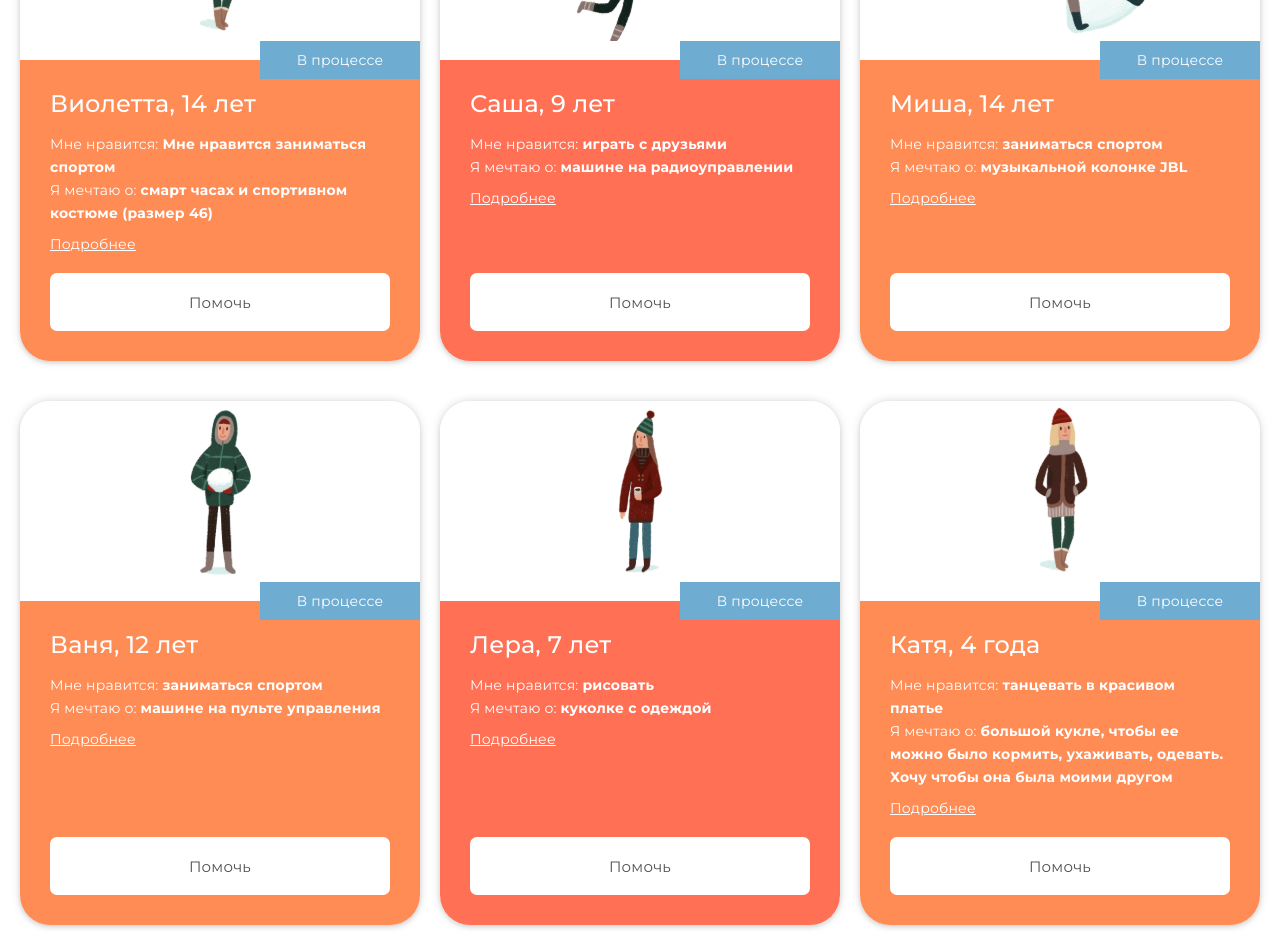
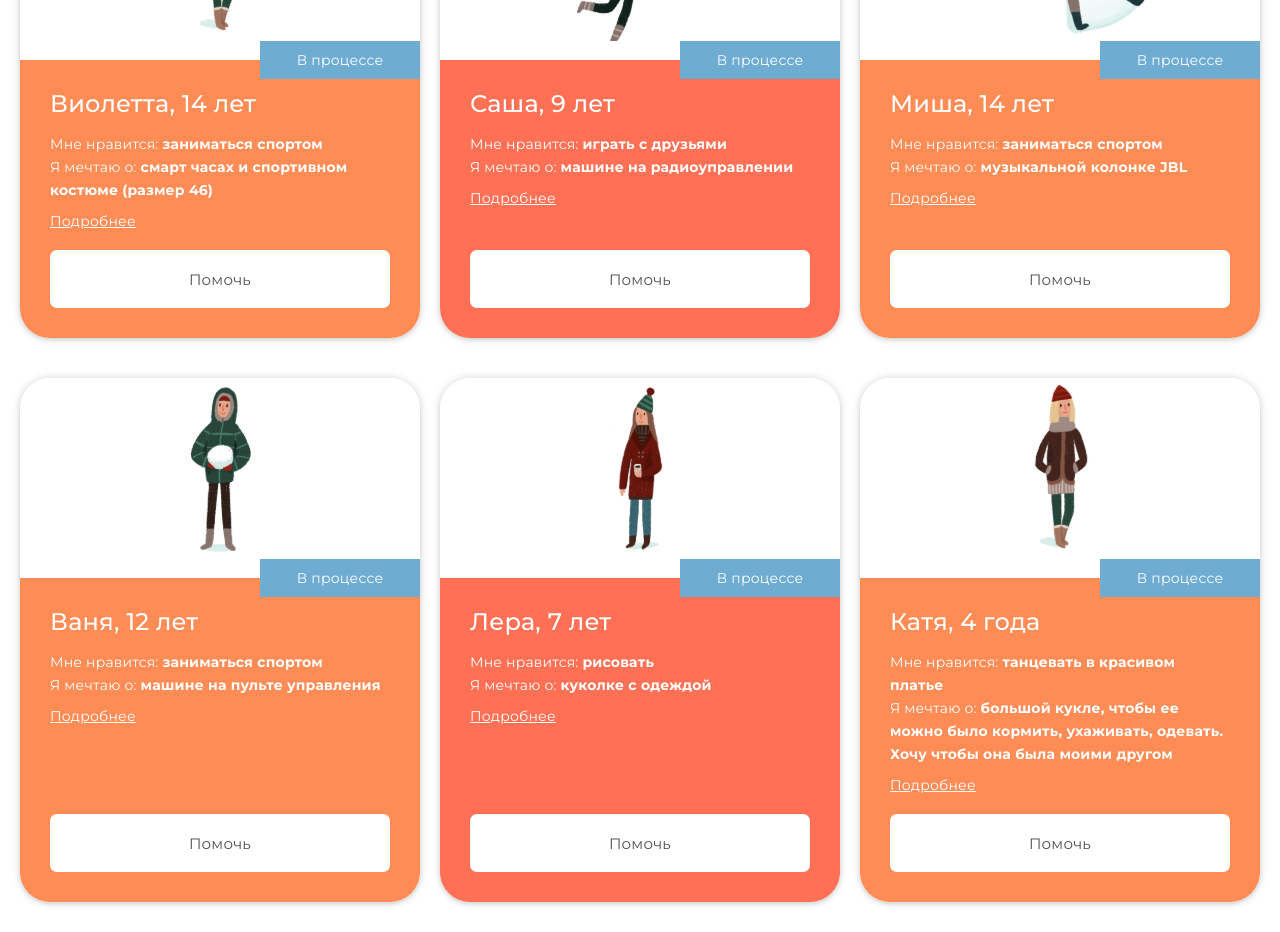
Before and after one commit to SobolRR/h2h_dreams_react, a React (Create React App) app: page /dreams in a window 1280 px wide. Shown: the part 900-1832 px from the top of the page. Built offline with nearby package versions, Linux system fonts and the light colour scheme; a web font is replaced by a local one.

Commit message:
fix: add minor changes

```diff
--- a/src/DreamDetail.jsx
+++ b/src/DreamDetail.jsx
@@ -35,6 +35,11 @@ function DreamDetail() {
               <div>
                 <span>
                   Я умею <b className="accent-red">{detail.skill}</b>
+                </span>
+              </div>
+              <div>
+                <span>
+                  А еще хочу научиться <b className="accent-blue">{detail.wish}</b>
                 </span>
               </div>
               <div>
--- a/src/data.js
+++ b/src/data.js
@@ -56,7 +56,7 @@ export const data = [
     like: 'музыка и петь',
     skill: 'рисовать',
     wish: 'отлично выполнять ремонт в доме',
-    action: 'убирал комнаты и кладовые своим веником',
+    action: 'убирал комнату и складывал свои вещи',
     letter: letter2,
     dream: 'машине на управлении',
     paymentLink: 'https://privatbank.ua/sendmoney?payment=b1a6153077',
@@ -97,7 +97,7 @@ export const data = [
     title: 'Виолетта, 14 лет',
     name: 'Виолетта',
     age: '14 лет',
-    like: 'Мне нравится заниматься спортом',
+    like: 'заниматься спортом',
     skill: 'Хорошо рисовать',
     wish: 'Хорошо относиться к людям',
     action: 'Не пропускаю уроки в школе. Ухаживаю за своими вещами. Уважаю старших',
```
Also changed, not shown: 1 other file (tests, documents, lock files or other folders).
